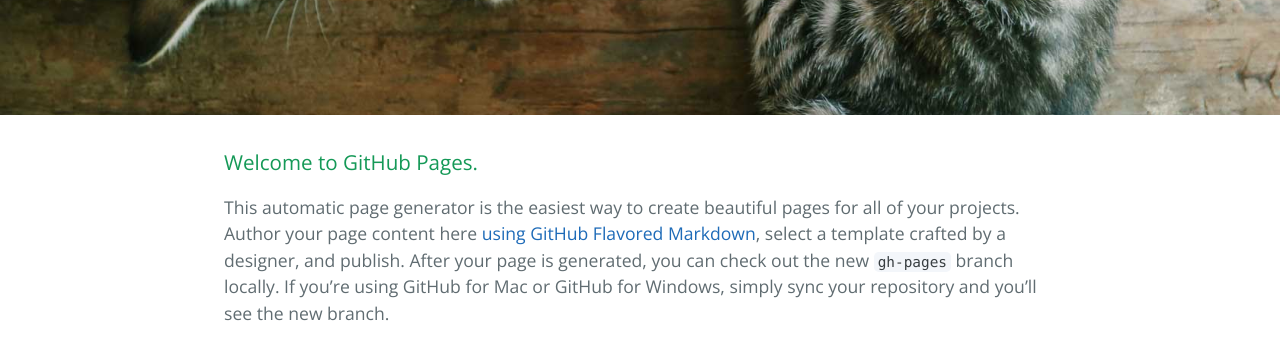
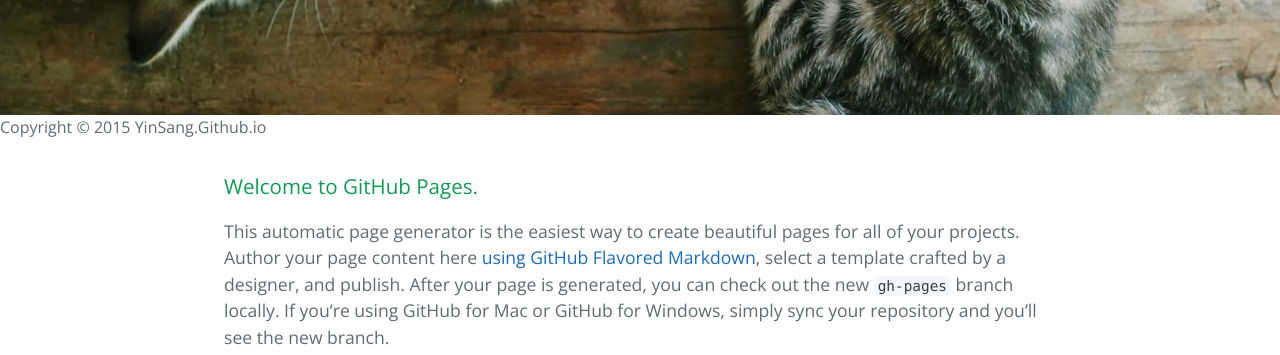
Before and after one commit to yinsang/personal, a plain HTML site: page index.html in a window 1280 px wide. Shown: the part 365-720 px from the top of the page. Drawn offline with nearby package versions, Linux system fonts and the light colour scheme.

Commit message:
Update index.html

```diff
--- a/index.html
+++ b/index.html
@@ -18,8 +18,15 @@
   			</div>
   			<h2 class="project-tagline">银桑</h2>
   		</div>
+  	</nav>
+    <div class='main'>
+    </div>
+    <footer>
+      Copyright © 2015 YinSang.Github.io
+    </footer>
 
-  	</nav>
+
+
 
     <section class="main-content">
       <h3>
```
